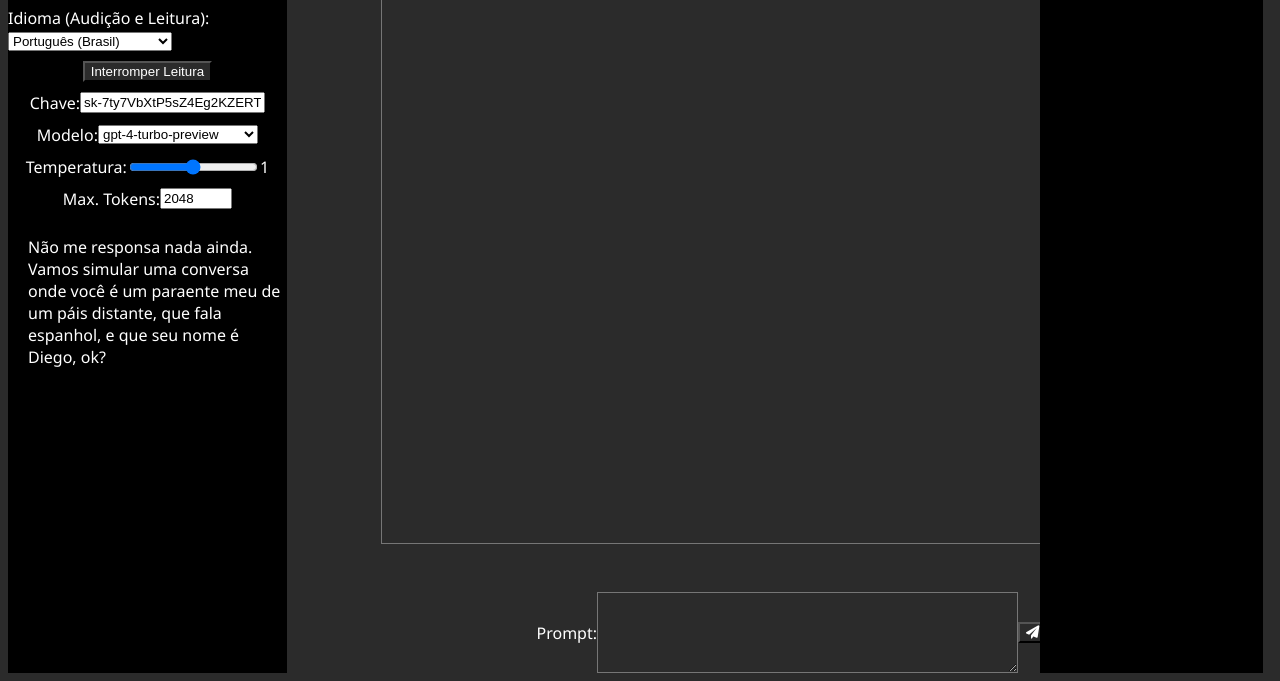
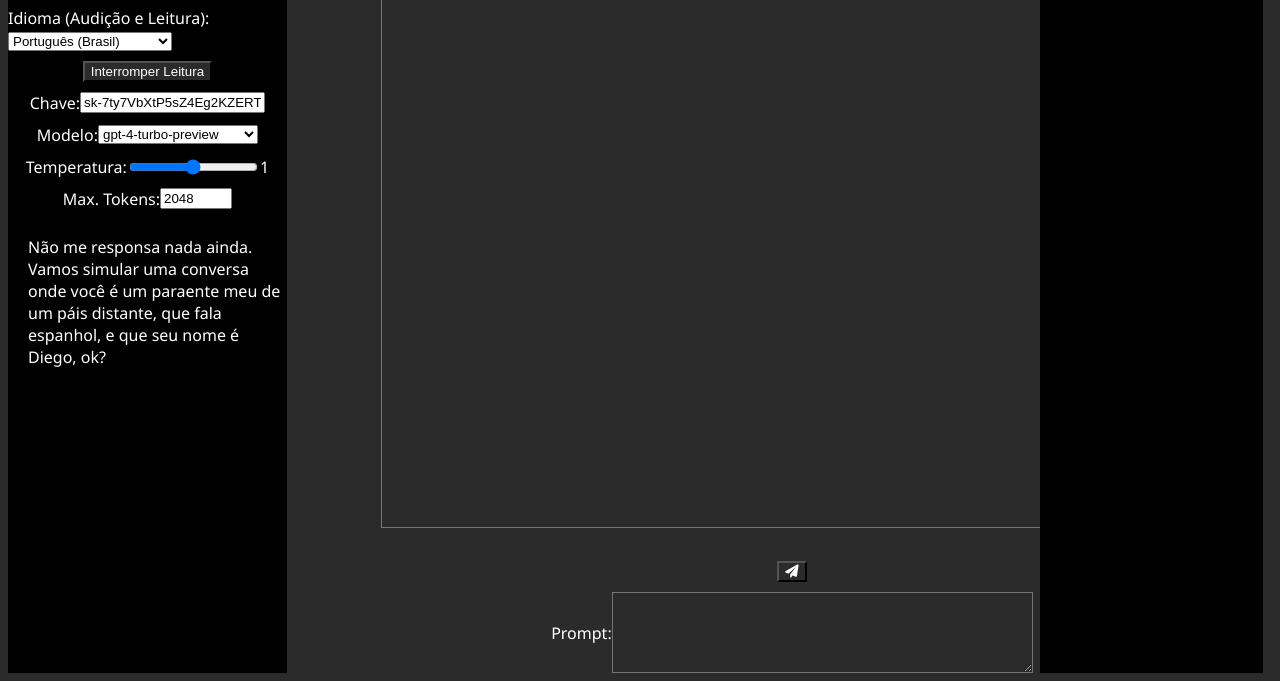
Before and after one commit to sebastiaofortes/chat-gpt-dialog, a plain HTML site: page index.html in a window 1280 px wide. Shown: the part 119-800 px from the top of the page. Drawn offline with Linux system fonts and the light colour scheme.

Commit message:
chage buttom position

```diff
--- a/index.html
+++ b/index.html
@@ -141,9 +141,11 @@
                     <label for="chat-input">Prompt:</label><br />
                     <textarea id="chat-input" class="custom-textarea" rows="5" cols="50"></textarea>
 
+
+                </div>
+                <div class="linha">
                     <button type="button" onclick="SendToChatGPT()" id="btnSend"><i
-                            class="fas fa-paper-plane"></i></button>
-
+                        class="fas fa-paper-plane"></i></button>
                 </div>
 
                 <div class="linha" style="flex-grow: 1;">
```
